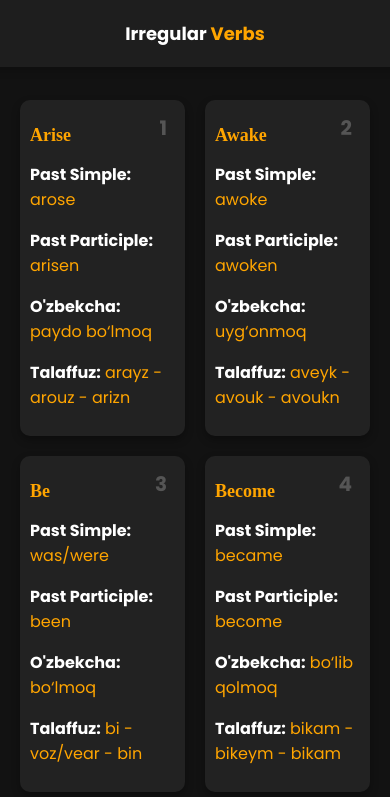
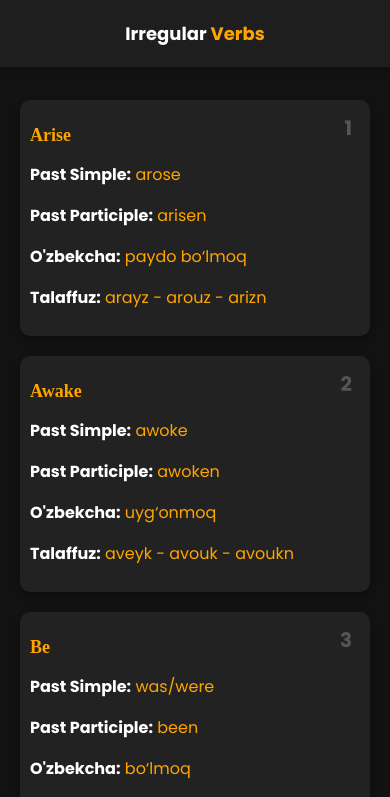
Before and after one commit to yahyoome/Engnoraa, a React (Create React App) app: page / in a window 390 px wide. Shown: the top 797 px of the page. Built offline with nearby package versions, Linux system fonts and the light colour scheme; a web font is replaced by a local one.

Commit message:
english.go

```diff
--- a/src/index.css
+++ b/src/index.css
@@ -94,7 +94,7 @@
   }
 
   .verbs-list {
-    grid-template-columns: repeat(auto-fill, minmax(150px, 1fr));
+    grid-template-columns: repeat(auto-fill, minmax(250px, 1fr));
     width: 100%;
   }
 
```
